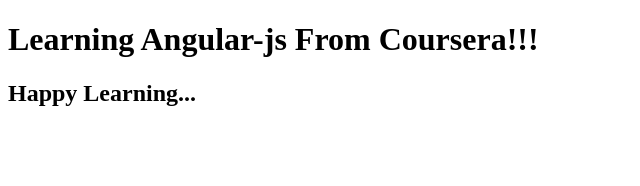
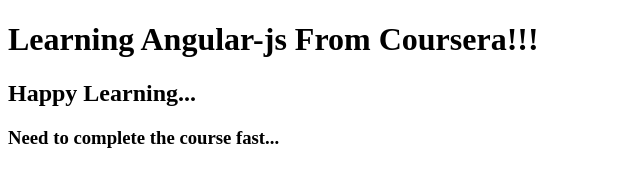
Before and after one commit to rd-ns/AngularJs-repo, a plain HTML site: page index.html in a window 1280 px wide. Shown: the whole page, without its empty margins (0-640 px from the left). Drawn offline with Linux system fonts and the light colour scheme.

Commit message:
added few lines

```diff
--- a/index.html
+++ b/index.html
@@ -7,5 +7,6 @@
   <body>
     <h1>Learning Angular-js From Coursera!!!</h1>
     <h2>Happy Learning...</h2>
+    <h3> Need to complete the course fast...</h3>
   </body>
 </html>
```
